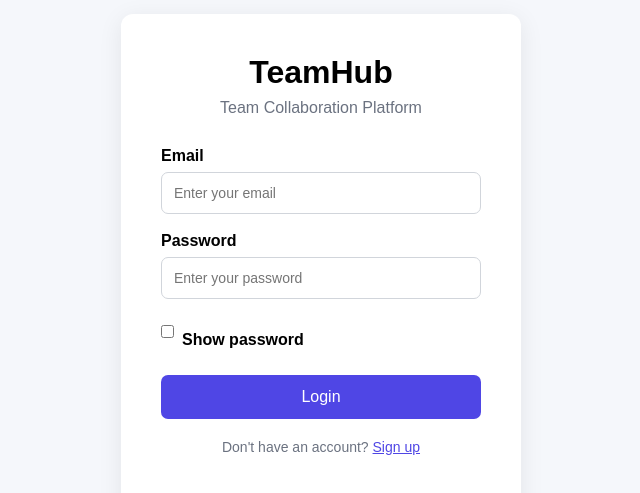
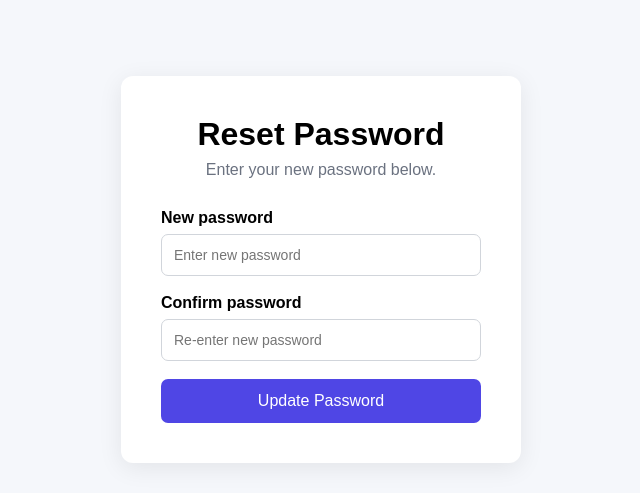
Before and after one commit to bhuvangowda-5009/we_dev-SEE, a React app in the folder frontend/: page /reset-password in a window 1280 px wide. Before the commit this address led to /login. Shown: the part 131-624 px from the top of the page, without its empty margins (319-959 px from the left). Built offline with nearby package versions, Linux system fonts and the light colour scheme; no server answers; the HTML template or start-up script is replaced by a standard one.

Commit message:
Add forgot password and reset password feature

```diff
--- a/frontend/src/App.jsx
+++ b/frontend/src/App.jsx
@@ -1,3 +1,4 @@
+
 import { useEffect, useState } from 'react'
 import {
   BrowserRouter,
@@ -10,6 +11,7 @@ import {
 import { supabase } from './supabase'
 
 import Login from './pages/Login'
+import ResetPassword from './pages/ResetPassword'
 import Signup from './pages/Signup'
 import Dashboard from './pages/Dashboard'
 import Team from './pages/Team'
@@ -26,9 +28,21 @@ function AppLayout() {
   const [session, setSession] = useState(undefined)
 
   useEffect(() => {
-    supabase.auth.getSession().then(({ data }) => {
-      setSession(data.session)
-    })
+    let mounted = true
+
+    const initializeSession = async () => {
+      const { data, error } = await supabase.auth.getSession()
+
+      if (error) {
+        console.error('Unable to get session:', error.message)
+      }
+
+      if (mounted) {
+        setSession(data?.session ?? null)
+      }
+    }
+
+    initializeSession()
 
     const {
       data: { subscription }
@@ -36,7 +50,10 @@ function AppLayout() {
       setSession(session)
     })
 
-    return () => subscription.unsubscribe()
+    return () => {
+      mounted = false
+      subscription.unsubscribe()
+    }
   }, [])
 
   if (session === undefined) {
@@ -48,24 +65,52 @@ function AppLayout() {
     location.pathname === '/login' ||
     location.pathname === '/signup'
 
+  const isResetPasswordPage =
+    location.pathname === '/reset-password'
+
+  // Allow password recovery to open without an existing session.
+  // Supabase establishes a recovery session when the reset link is valid.
+  if (isResetPasswordPage) {
+    return (
+      <Routes>
+        <Route
+          path="/reset-password"
+          element={<ResetPassword />}
+        />
+        <Route
+          path="*"
+          element={<Navigate to="/reset-password" replace />}
+        />
+      </Routes>
+    )
+  }
+
+  // Protect all application pages.
   if (!session && !isAuthPage) {
     return <Navigate to="/login" replace />
   }
 
+  // Redirect logged-in users away from login and signup.
   if (session && isAuthPage) {
     return <Navigate to="/dashboard" replace />
   }
 
+  // Public authentication pages.
   if (isAuthPage) {
     return (
       <Routes>
         <Route path="/" element={<Login />} />
         <Route path="/login" element={<Login />} />
         <Route path="/signup" element={<Signup />} />
+        <Route
+          path="*"
+          element={<Navigate to="/login" replace />}
+        />
       </Routes>
     )
   }
 
+  // Main application with sidebar.
   return (
     <div className="app-layout">
       <Sidebar />
@@ -78,7 +123,11 @@ function AppLayout() {
           <Route path="/tasks" element={<Tasks />} />
           <Route path="/files" element={<Files />} />
           <Route path="/profile" element={<Profile />} />
-          <Route path="*" element={<Navigate to="/dashboard" replace />} />
+
+          <Route
+            path="*"
+            element={<Navigate to="/dashboard" replace />}
+          />
         </Routes>
       </main>
     </div>
--- a/frontend/src/pages/Login.jsx
+++ b/frontend/src/pages/Login.jsx
@@ -1,3 +1,4 @@
+
 import { useState } from 'react'
 import { useNavigate } from 'react-router-dom'
 import { supabase } from '../supabase'
@@ -10,6 +11,7 @@ function Login() {
   const [password, setPassword] = useState('')
   const [showPassword, setShowPassword] = useState(false)
   const [loading, setLoading] = useState(false)
+  const [resetLoading, setResetLoading] = useState(false)
 
   const handleSubmit = async (e) => {
     e.preventDefault()
@@ -42,6 +44,39 @@ function Login() {
       alert('Something went wrong. Please try again.')
     } finally {
       setLoading(false)
+    }
+  }
+
+  const handleForgotPassword = async () => {
+    const cleanEmail = email.trim().toLowerCase()
+
+    if (!cleanEmail) {
+      alert('Please enter your registered email address first.')
+      return
+    }
+
+    setResetLoading(true)
+
+    try {
+      const { error } = await supabase.auth.resetPasswordForEmail(
+        cleanEmail,
+        {
+          redirectTo: `${window.location.origin}/reset-password`
+        }
+      )
+
+      if (error) {
+        console.error('Password reset error:', error.message)
+        alert('Unable to send reset email: ' + error.message)
+        return
+      }
+
+      alert('If an account exists for this email, a password reset link will be sent. Please check your inbox and spam folder.')
+    } catch (error) {
+      console.error('Unexpected password reset error:', error)
+      alert('Something went wrong. Please try again.')
+    } finally {
+      setResetLoading(false)
     }
   }
 
@@ -80,6 +115,31 @@ function Login() {
             spellCheck={false}
             required
           />
+
+          <div
+            style={{
+              display: 'flex',
+              justifyContent: 'flex-end',
+              marginTop: '8px'
+            }}
+          >
+            <button
+              type="button"
+              onClick={handleForgotPassword}
+              disabled={resetLoading}
+              style={{
+                background: 'none',
+                border: 'none',
+                padding: 0,
+                color: '#2563eb',
+                textDecoration: 'underline',
+                cursor: resetLoading ? 'wait' : 'pointer',
+                fontSize: '14px'
+              }}
+            >
+              {resetLoading ? 'Sending reset link...' : 'Forgot Password?'}
+            </button>
+          </div>
 
           <div style={{ marginTop: '8px', marginBottom: '12px' }}>
             <label
--- /dev/null
+++ b/frontend/src/pages/ResetPassword.jsx
@@ -0,0 +1,90 @@
+
+import { useState } from 'react'
+import { useNavigate } from 'react-router-dom'
+import { supabase } from '../supabase'
+import '../css/login.css'
+
+function ResetPassword() {
+  const navigate = useNavigate()
+
+  const [password, setPassword] = useState('')
+  const [confirmPassword, setConfirmPassword] = useState('')
+  const [loading, setLoading] = useState(false)
+
+  const handleReset = async (e) => {
+    e.preventDefault()
+
+    if (password.length < 8) {
+      alert('Password must contain at least 8 characters.')
+      return
+    }
+
+    if (password !== confirmPassword) {
+      alert('Passwords do not match.')
+      return
+    }
+
+    setLoading(true)
+
+    try {
+      const { error } = await supabase.auth.updateUser({
+        password
+      })
+
+      if (error) {
+        alert('Password reset failed: ' + error.message)
+        return
+      }
+
+      alert('Password updated successfully. Please log in with your new password.')
+      await supabase.auth.signOut()
+      navigate('/login', { replace: true })
+    } catch (error) {
+      console.error('Password update error:', error)
+      alert('Something went wrong. Please try again.')
+    } finally {
+      setLoading(false)
+    }
+  }
+
+  return (
+    <div className="login-page">
+      <div className="login-box">
+        <h1>Reset Password</h1>
+        <p>Enter your new password below.</p>
+
+        <form onSubmit={handleReset}>
+          <label htmlFor="new-password">New password</label>
+          <input
+            id="new-password"
+            type="password"
+            value={password}
+            onChange={(e) => setPassword(e.target.value)}
+            placeholder="Enter new password"
+            minLength={8}
+            autoComplete="new-password"
+            required
+          />
+
+          <label htmlFor="confirm-password">Confirm password</label>
+          <input
+            id="confirm-password"
+            type="password"
+            value={confirmPassword}
+            onChange={(e) => setConfirmPassword(e.target.value)}
+            placeholder="Re-enter new password"
+            minLength={8}
+            autoComplete="new-password"
+            required
+          />
+
+          <button type="submit" disabled={loading}>
+            {loading ? 'Updating password...' : 'Update Password'}
+          </button>
+        </form>
+      </div>
+    </div>
+  )
+}
+
+export default ResetPassword
```
